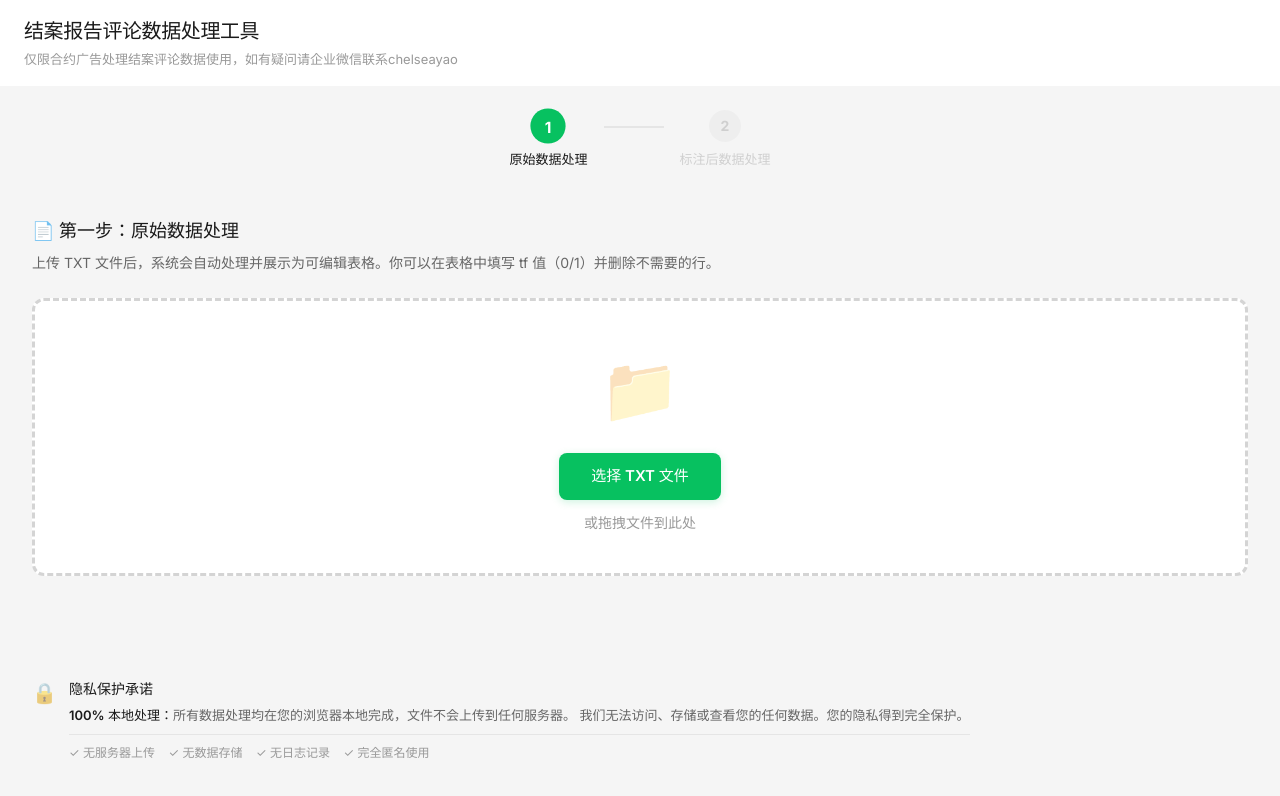
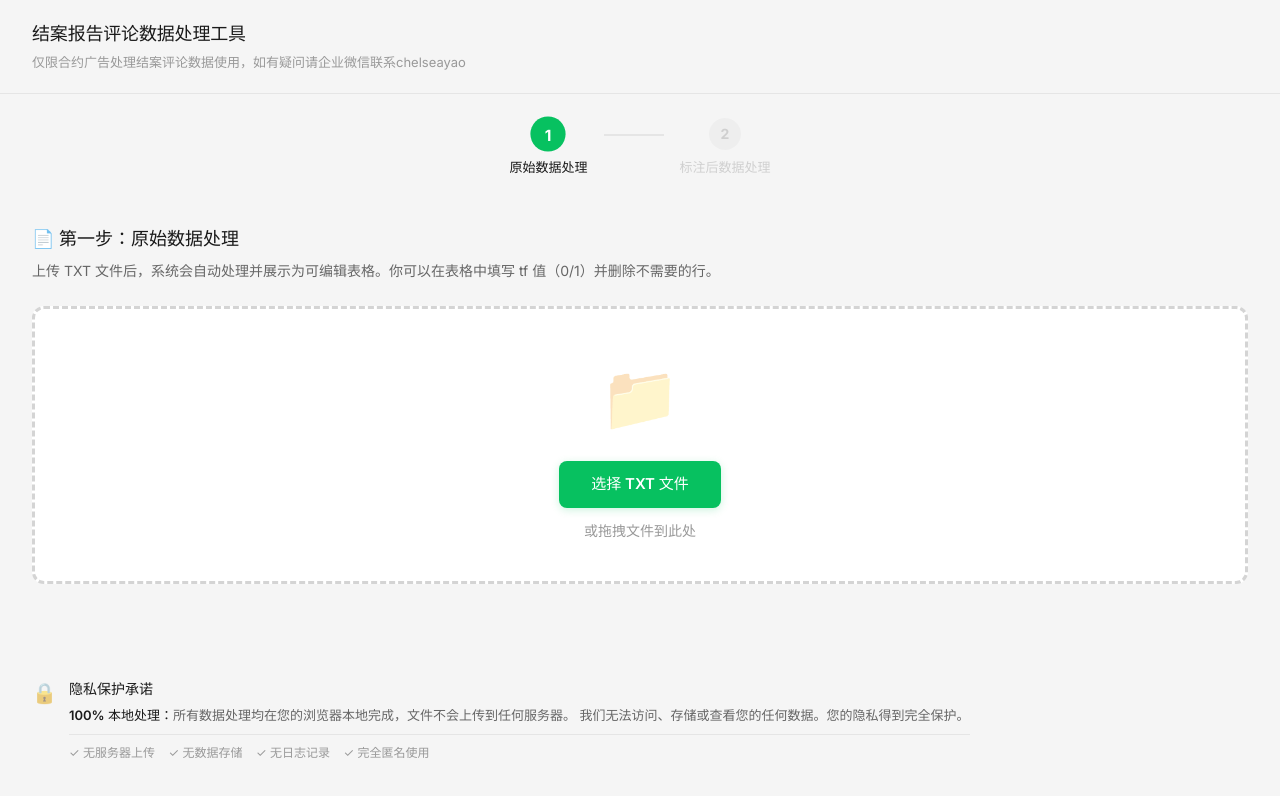
Before and after one commit to yaojz9611-max/wxad-report-comments, a React (Vite) app: page / in a window 1280 px wide. Shown: the top 796 px of the page. Built offline with nearby package versions, Linux system fonts and the light colour scheme.

Commit message:
优化标题区域为透明背景+底部细线，参考微信广告文档设计风格

```diff
--- a/src/App.css
+++ b/src/App.css
@@ -35,18 +35,31 @@ body {
 }
 
 .app-header {
-  background: white;
-  padding: 16px 24px;
+  background: transparent;
+  padding: 20px 32px;
   box-shadow: none;
   margin-bottom: 0;
+  border-bottom: 1px solid #e5e5e5;
+}
+
+@media (min-width: 1400px) {
+  .app-header {
+    padding: 24px 48px;
+  }
+}
+
+@media (min-width: 1920px) {
+  .app-header {
+    padding: 24px 64px;
+  }
 }
 
 .app-header h1 {
-  font-size: 1.25rem;
-  font-weight: 700;
+  font-size: 1.125rem;
+  font-weight: 600;
   color: #1a1a1a;
-  margin-bottom: 4px;
-  letter-spacing: -0.02em;
+  margin-bottom: 6px;
+  letter-spacing: -0.01em;
 }
 
 .subtitle {
```
Also changed, not shown: 4 other files (tests, documents, lock files or other folders).
